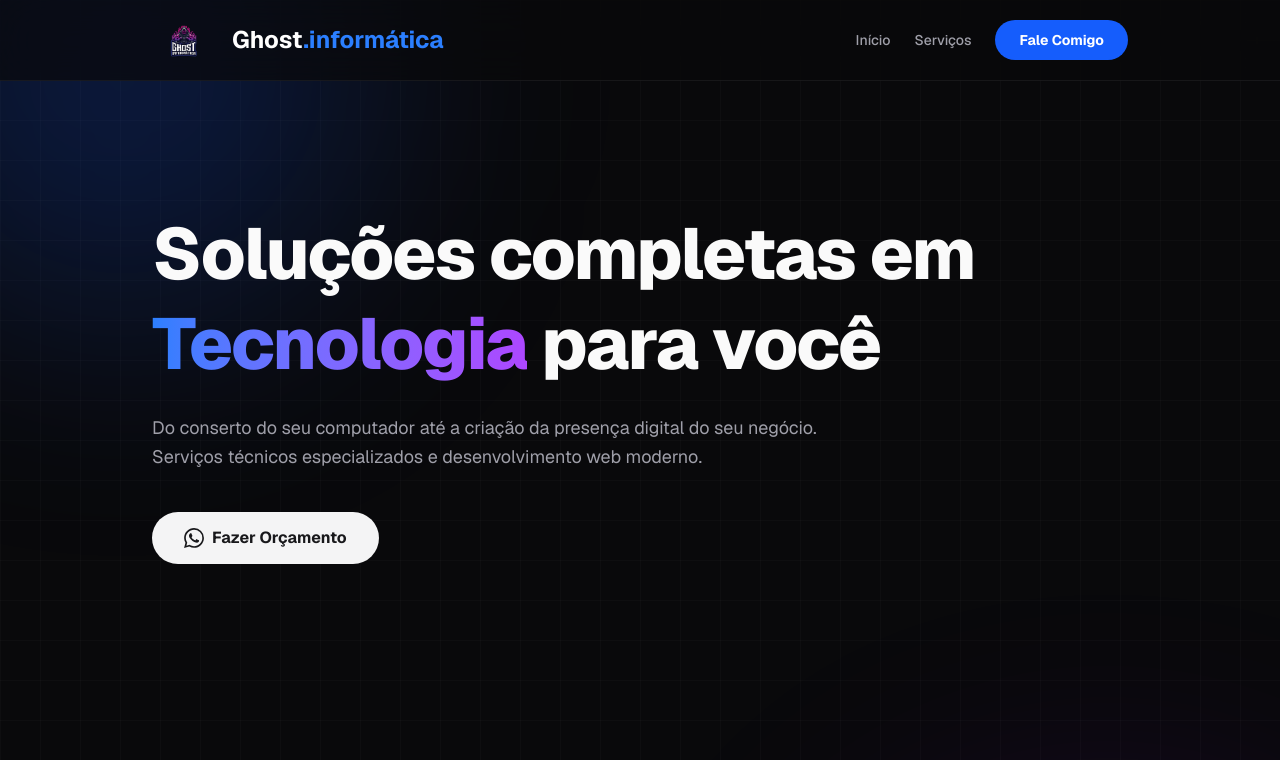
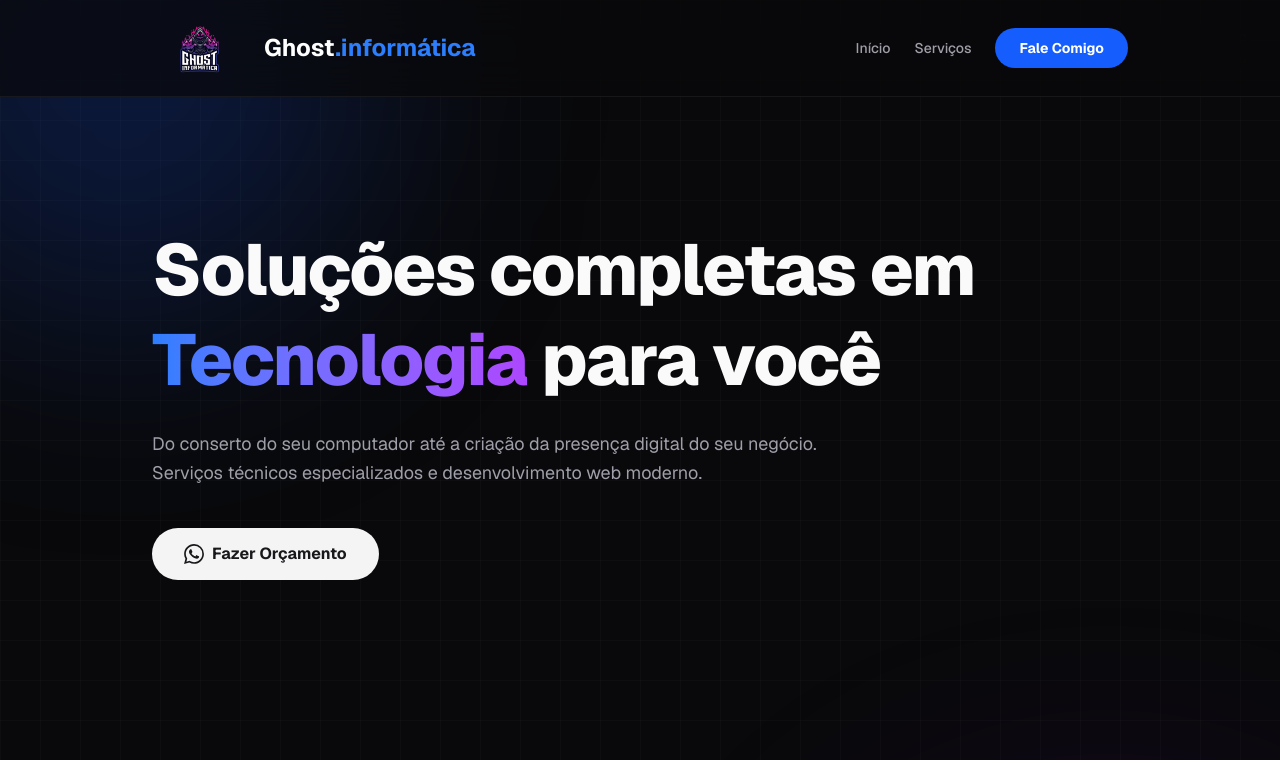
Before and after one commit to T0M3N05/meu-site, a Next.js app: page / in a window 1280 px wide. Shown: the top 760 px of the page. Built offline with nearby package versions, Linux system fonts and the light colour scheme.

Commit message:
Mudando a logo

```diff
--- a/app/page.tsx
+++ b/app/page.tsx
@@ -90,19 +90,17 @@ export default function Home() {
       <div className="absolute top-[-10%] left-[-10%] w-[500px] h-[500px] rounded-full bg-blue-600/20 blur-[120px] pointer-events-none z-0"></div>
       <div className="absolute bottom-[20%] right-[-10%] w-[600px] h-[600px] rounded-full bg-purple-600/15 blur-[120px] pointer-events-none z-0"></div>
 
+      <header className="border-b border-zinc-800/50 bg-zinc-950/70 backdrop-blur-xl sticky top-0 z-50">
+        <div className="max-w-5xl mx-auto px-6 py-4 flex justify-between items-center relative z-10 h-20 md:h-24">
 
-      <header className="border-b border-zinc-800/50 bg-zinc-950/70 backdrop-blur-xl sticky top-0 z-50">
-        <div className="max-w-5xl mx-auto px-6 flex justify-between items-center relative z-10 h-16 md:h-20">
-
-
-          <div className="flex items-center gap-3 md:gap-4 h-full">
-            <div className="relative w-14 h-14 md:w-16 md:h-16 flex-shrink-0">
+          <div className="flex items-center gap-4 cursor-pointer">
+            <div className="relative w-20 h-20 md:w-24 md:h-24 flex-shrink-0">
               <Image
                 src="/logo-ghost.png"
                 alt="Logo Ghost Informática"
                 fill
                 className="object-contain"
-                sizes="(max-width: 64px) 100vw, 64px"
+                sizes="(max-width: 96px) 100vw, 96px"
                 priority
               />
             </div>
@@ -130,7 +128,6 @@ export default function Home() {
       </header>
 
       <main className="flex-grow relative z-10">
-
         <section id="inicio" className="max-w-5xl mx-auto px-6 py-24 md:py-32 text-center md:text-left flex flex-col items-center md:items-start">
           <h1 className="text-4xl md:text-6xl lg:text-7xl font-extrabold tracking-tight mb-6 leading-tight">
             Soluções completas em <br className="hidden md:block" />
```
